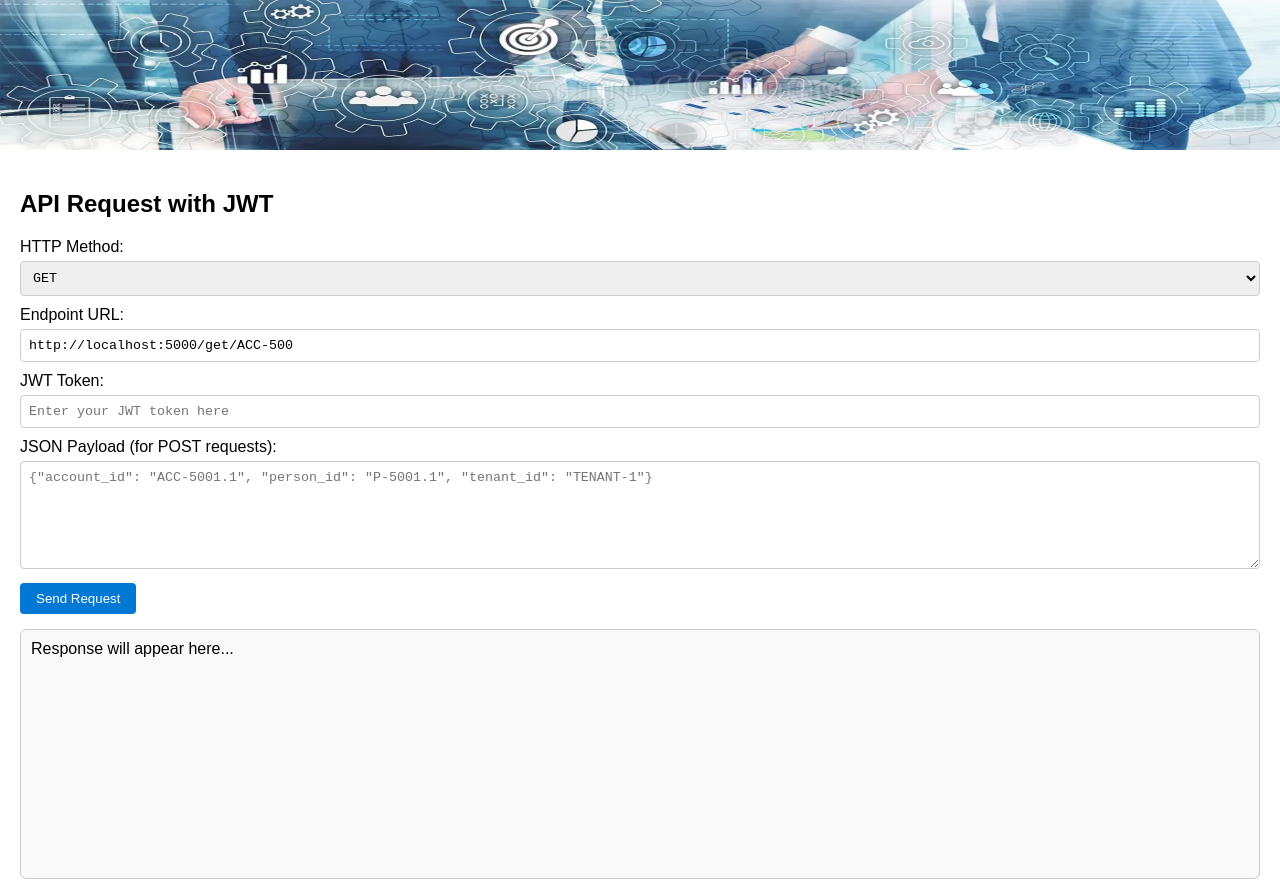
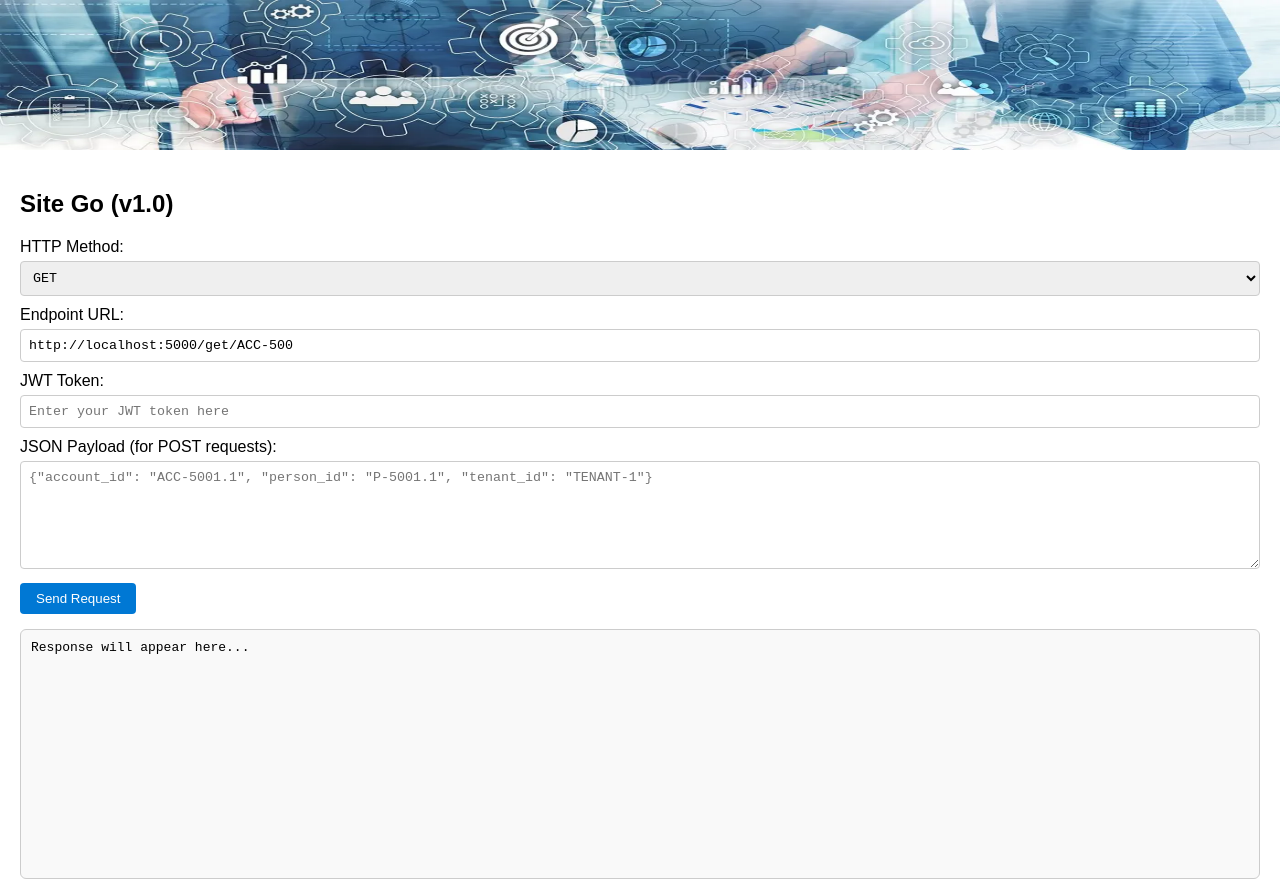
Before and after one commit to eliezerraj/site-go, a plain HTML site: page index.html in a window 1280 px wide. Shown: the top 882 px of the page. Drawn offline with Linux system fonts and the light colour scheme.

Commit message:
1st commit

```diff
--- a/index.html
+++ b/index.html
@@ -2,7 +2,7 @@
 <html lang="en">
 <head>
   <meta charset="UTF-8">
-  <title>API Request with JWT</title>
+  <title>Site Go</title>
   <style>
     * {
       box-sizing: border-box;
@@ -48,6 +48,7 @@
       overflow: auto;
       background: #f9f9f9;
       white-space: pre-wrap;
+      font-family: monospace;
     }
 
     input, textarea, select {
@@ -92,12 +93,13 @@
 
   <!-- MAIN CONTENT -->
   <main>
-    <h2>API Request with JWT</h2>
+    <h2>Site Go (v1.0)</h2>
 
     <label>HTTP Method:</label>
     <select id="method">
       <option value="GET">GET</option>
       <option value="POST">POST</option>
+      <option value="PUT">PUT</option>
     </select>
 
     <label>Endpoint URL:</label>
```
Also changed, not shown: 1 other file.
